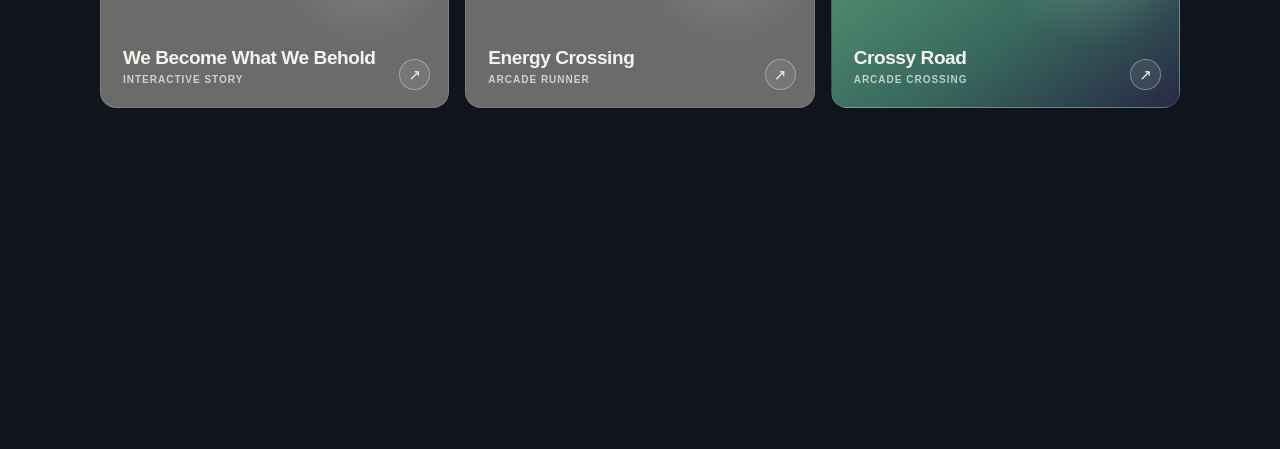
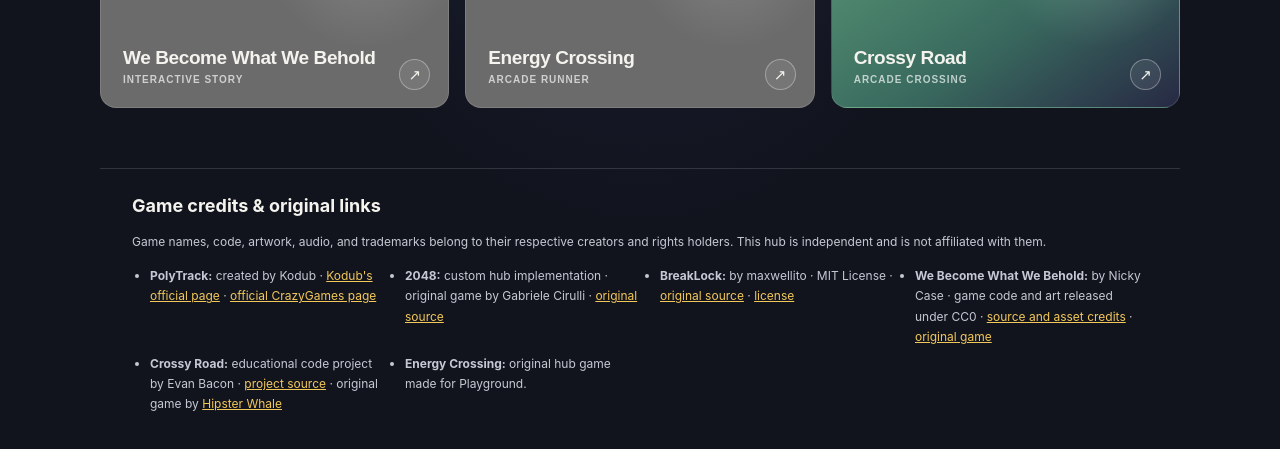
Before and after one commit to Vinsanity121/playground-game-hub, a plain HTML site: page index.html in a window 1280 px wide. Shown: the part 639-1088 px from the top of the page. Before the commit the page ends 800 px from the top, so only its background shows below. Drawn offline with Linux system fonts and the light colour scheme.

Commit message:
Restore game credits without Coolmath references

```diff
--- a/index.html
+++ b/index.html
@@ -48,6 +48,18 @@
         </div>
       </section>
     </main>
-      </div>
+      <footer aria-labelledby="credits-title" style="max-width:1080px;margin:48px auto 32px;padding:22px clamp(16px,4vw,32px);border-top:1px solid #ffffff24;color:#c6c9d3;font-size:12px;line-height:1.7">
+      <h2 id="credits-title" style="margin:0 0 10px;color:#f4f3ee;font-size:18px">Game credits &amp; original links</h2>
+      <p style="margin:0 0 14px">Game names, code, artwork, audio, and trademarks belong to their respective creators and rights holders. This hub is independent and is not affiliated with them.</p>
+      <ul style="display:grid;grid-template-columns:repeat(auto-fit,minmax(230px,1fr));gap:6px 22px;margin:0;padding-left:18px">
+        <li><strong>PolyTrack:</strong> created by Kodub · <a href="https://www.kodub.com/apps/polytrack" target="_blank" rel="noopener noreferrer" style="color:#f3c85b">Kodub's official page</a> · <a href="https://www.crazygames.com/game/polytrack" target="_blank" rel="noopener noreferrer" style="color:#f3c85b">official CrazyGames page</a></li>
+        <li><strong>2048:</strong> custom hub implementation · original game by Gabriele Cirulli · <a href="https://github.com/gabrielecirulli/2048" target="_blank" rel="noopener noreferrer" style="color:#f3c85b">original source</a></li>
+        <li><strong>BreakLock:</strong> by maxwellito · MIT License · <a href="https://github.com/maxwellito/breaklock" target="_blank" rel="noopener noreferrer" style="color:#f3c85b">original source</a> · <a href="./games/catalog-sample/breaklock/LICENSE" style="color:#f3c85b">license</a></li>
+        <li><strong>We Become What We Behold:</strong> by Nicky Case · game code and art released under CC0 · <a href="./games/catalog-sample/we-become-what-we-behold/README.md" style="color:#f3c85b">source and asset credits</a> · <a href="https://ncase.itch.io/wbwwb" target="_blank" rel="noopener noreferrer" style="color:#f3c85b">original game</a></li>
+        <li><strong>Crossy Road:</strong> educational code project by Evan Bacon · <a href="https://github.com/EvanBacon/Expo-Crossy-Road" target="_blank" rel="noopener noreferrer" style="color:#f3c85b">project source</a> · original game by <a href="https://www.hipsterwhale.com/" target="_blank" rel="noopener noreferrer" style="color:#f3c85b">Hipster Whale</a></li>
+        <li><strong>Energy Crossing:</strong> original hub game made for Playground.</li>
+      </ul>
+    </footer>
+    </div>
   </body>
 </html>
```
